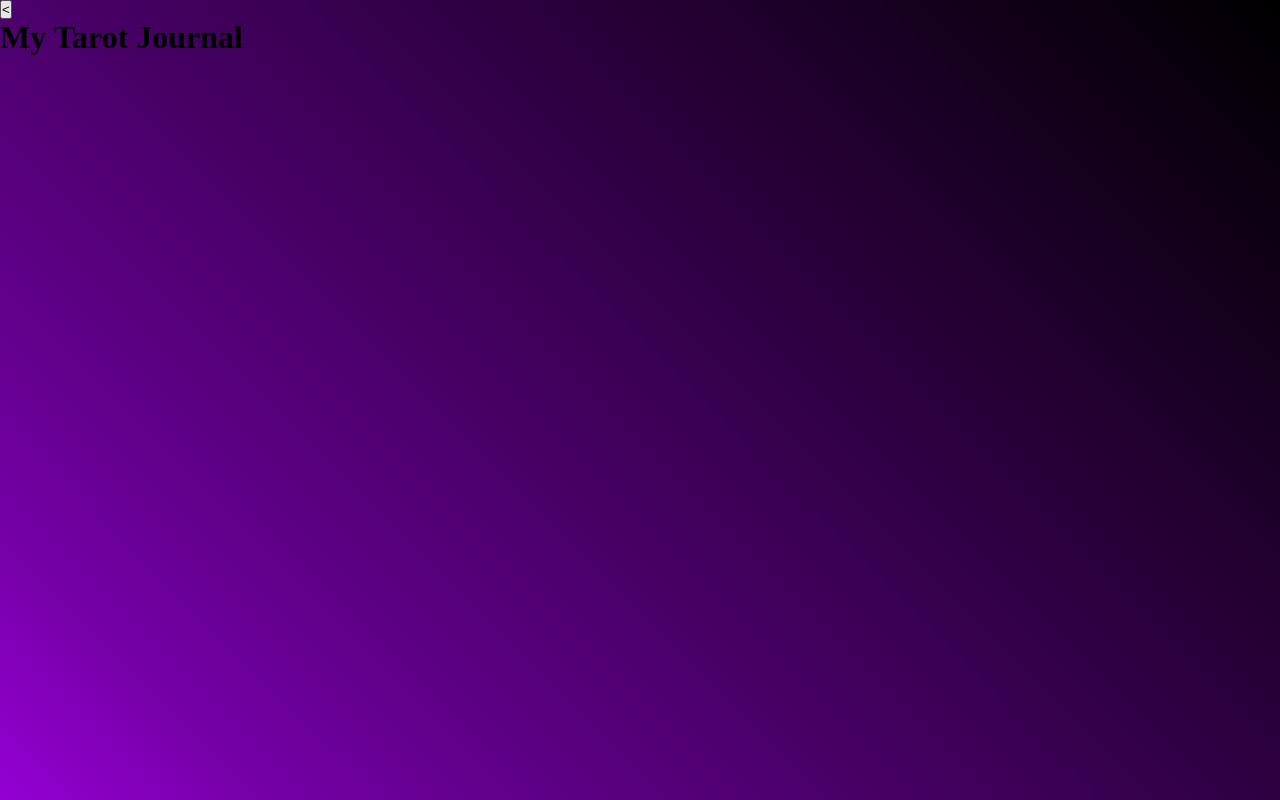
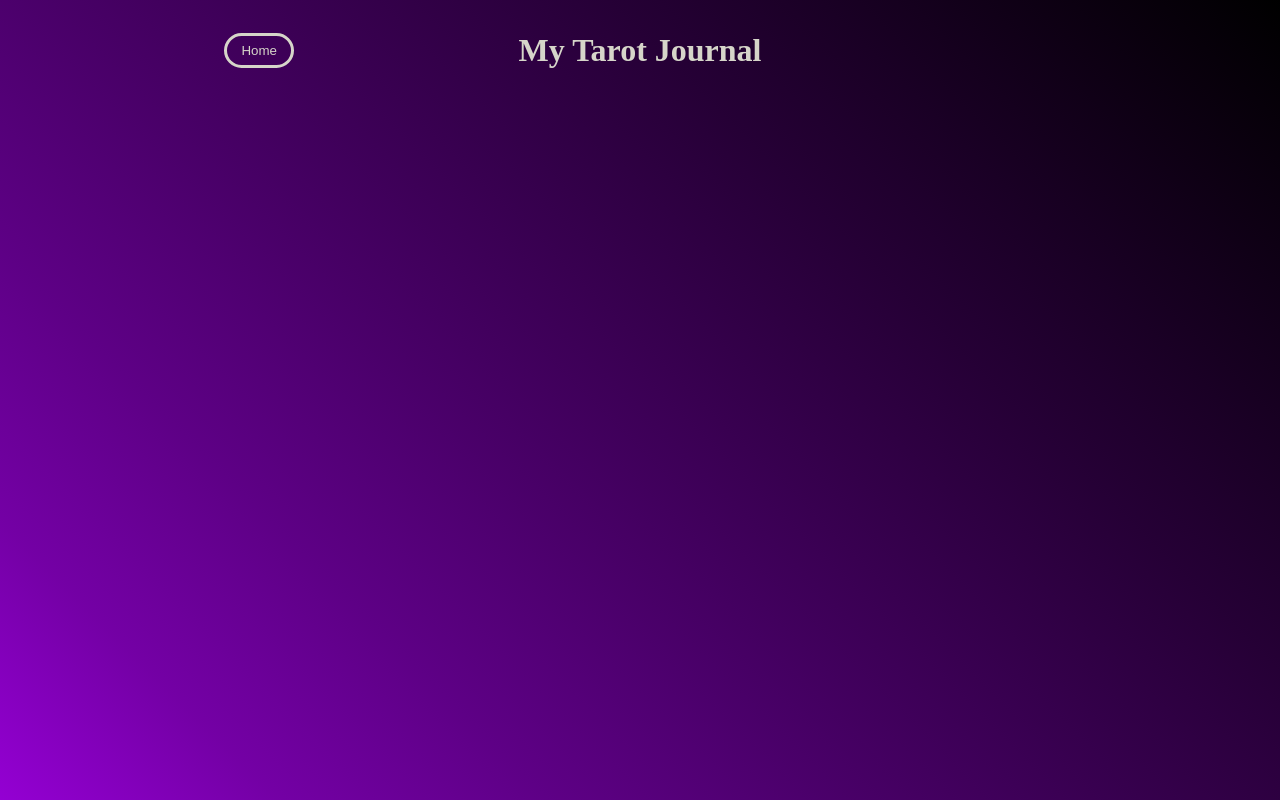
Before and after one commit to FrozenArrow73/tarot-journal, a React (Create React App) app: page /register in a window 1280 px wide. Built offline with nearby package versions, Linux system fonts and the light colour scheme.

Commit message:
styled auth header

```diff
--- a/src/App.css
+++ b/src/App.css
@@ -43,3 +43,18 @@
   text-shadow: 0 0 5px currentColor;
   box-shadow: 0 0 5px 0px #B9BAA3;
 }
+
+.authHeader {
+  height: 100px;
+  color: #D6D5C9;
+  display: flex;
+  flex-direction: row;
+  align-items: center;
+  justify-content: space-evenly;
+}
+
+.authSpacer {
+  background-color: rgba(0, 0, 0, 0);
+  width: 70px;
+  height: 35px;
+}
--- a/src/components/AuthHeader.jsx
+++ b/src/components/AuthHeader.jsx
@@ -8,9 +8,9 @@ function AuthHeader() {
     }
   return (
     <header className='authHeader'>
-        <button className='rtnHome' onClick={handleRtnHome}>{"<"}</button>
+        <button className='authButton' onClick={handleRtnHome}>{"Home"}</button>
         <h1 onClick={handleRtnHome}>My Tarot Journal</h1>
-        <div/>
+        <div className='authSpacer'/>
     </header>
   )
 }
```
Also changed, not shown: src/screens/Login.jsx (line endings or trailing spaces).
